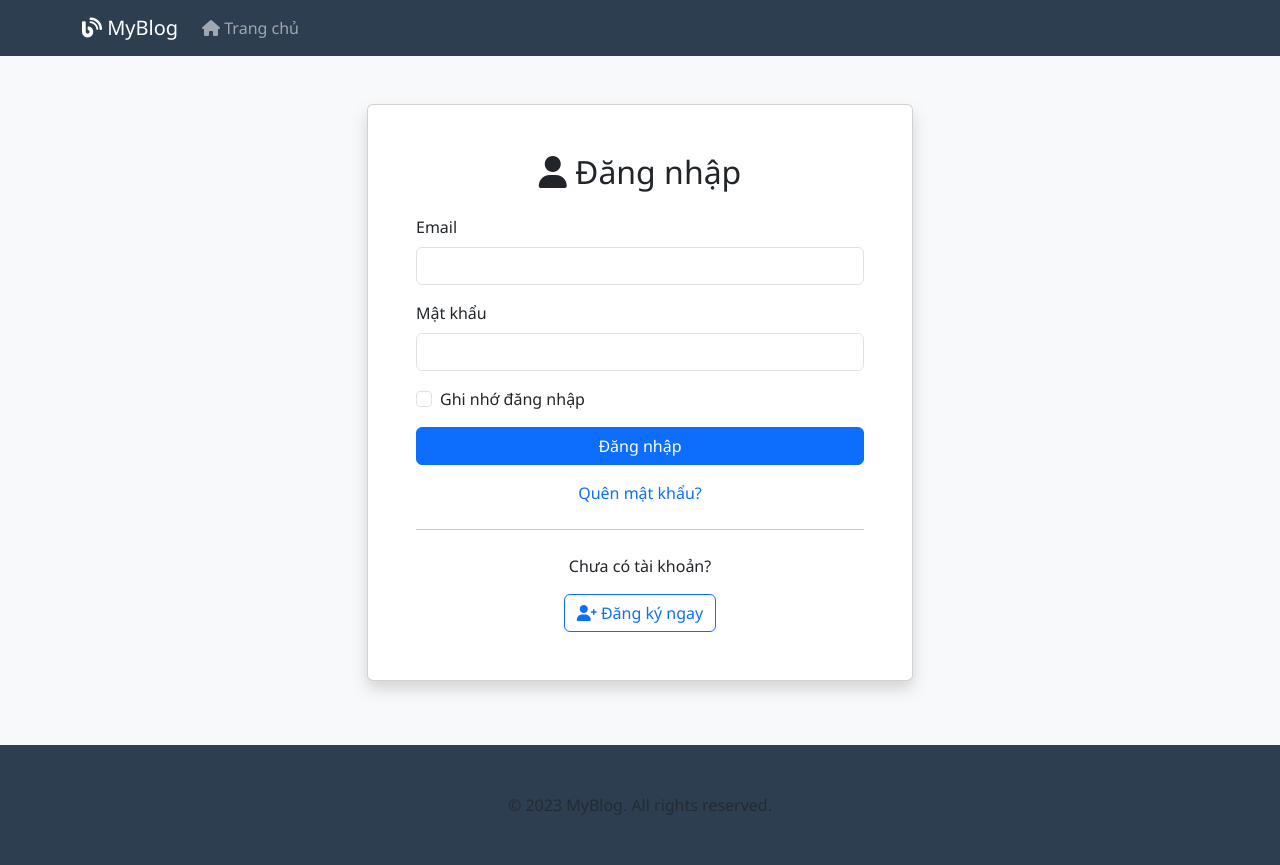
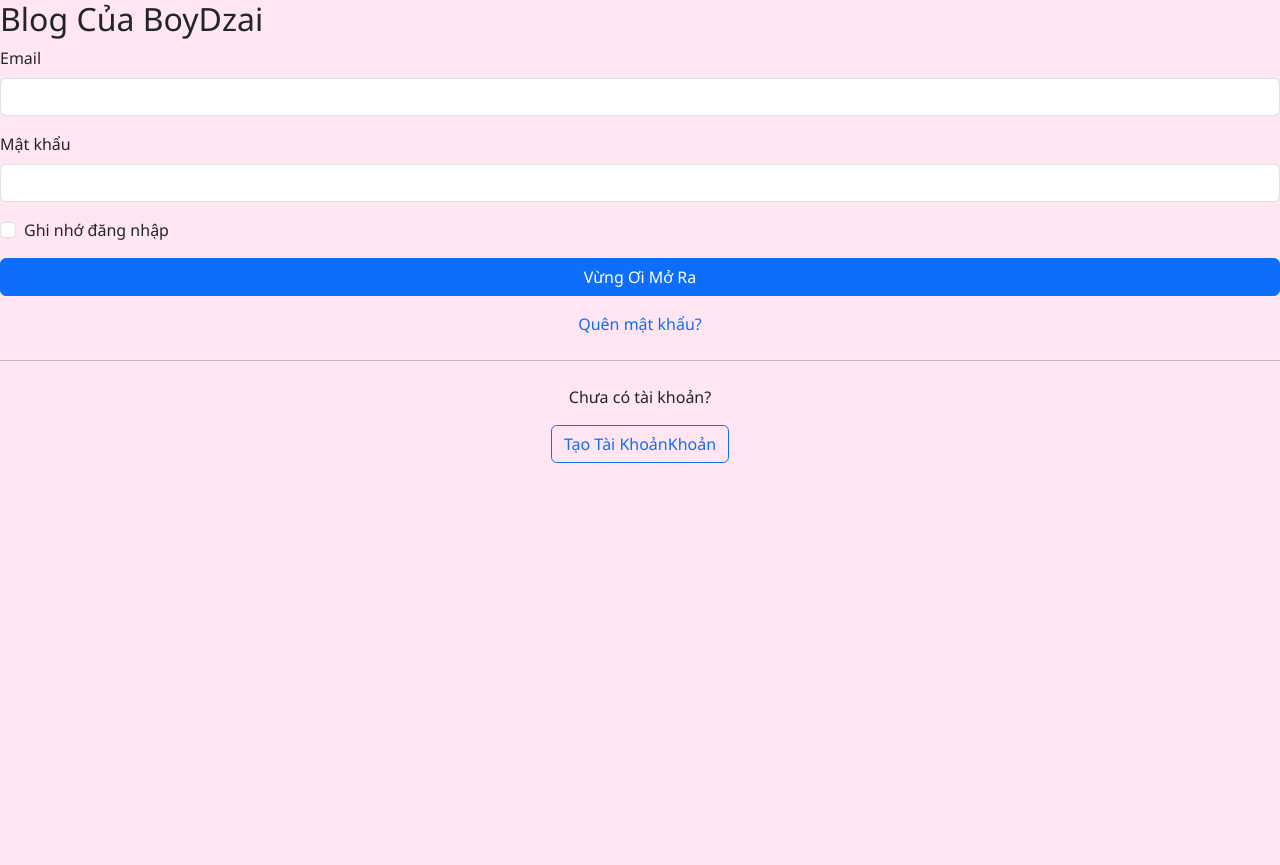
Before and after one commit to PhuBoySiTinh/flask-tiny-app-1, a Flask app: page /login in a window 1280 px wide. After the commit the page ends 463 px from the top, so only its background shows below. Run offline with Flask 3, Linux system fonts and the light colour scheme.

Commit message:
Cập nhật giao diện và nội dung

```diff
--- a/static/style.css
+++ b/static/style.css
@@ -1,12 +1,12 @@
 :root {
-    --primary-color: #2c3e50;
-    --secondary-color: #3498db;
-    --accent-color: #e74c3c;
+    --primary-color: #ff69b4; /* Màu hồng */
+    --secondary-color: #ff85c0;
+    --accent-color: #ff4d94;
 }
 
 body {
     font-family: 'Segoe UI', Tahoma, Geneva, Verdana, sans-serif;
-    background-color: #f8f9fa;
+    background-color: #ffe6f2;
 }
 
 .blog-header {
@@ -88,7 +88,7 @@ body {
     font-size: 1.5rem;
     background: var(--accent-color);
     border: none;
-    box-shadow: 0 4px 12px rgba(231, 76, 60, 0.4);
+    box-shadow: 0 4px 12px rgba(255, 105, 180, 0.4);
     transition: all 0.3s ease;
 }
 
@@ -98,7 +98,7 @@ body {
 }
 
 .category-badge {
-    background: #e8f4f8;
+    background: #ffe0f0;
     color: var(--secondary-color);
     padding: 0.4rem 1rem;
     border-radius: 20px;
--- a/templates/admin.html
+++ b/templates/admin.html
@@ -12,7 +12,7 @@
     <!-- Navbar -->
     <nav class="navbar navbar-expand-lg navbar-dark" style="background-color: var(--primary-color);">
         <div class="container">
-            <a class="navbar-brand" href="{{ url_for('index') }}"><i class="fas fa-blog"></i> MyBlog</a>
+            <a class="navbar-brand" href="{{ url_for('index') }}"><i class="fas fa-blog"></i> BLog Cua Boy</a>
             <button class="navbar-toggler" type="button" data-bs-toggle="collapse" data-bs-target="#navbarNav">
                 <span class="navbar-toggler-icon"></span>
             </button>
--- a/templates/index.html
+++ b/templates/index.html
@@ -12,7 +12,7 @@
     <!-- Navbar -->
     <nav class="navbar navbar-expand-lg navbar-dark" style="background-color: var(--primary-color);">
         <div class="container">
-            <a class="navbar-brand" href="/"><i class="fas fa-blog"></i> MyBlog</a>
+            <a class="navbar-brand" href="/"><i class="fas fa-blog"></i> Blog Cua Boy</a>
             <button class="navbar-toggler" type="button" data-bs-toggle="collapse" data-bs-target="#navbarNav">
                 <span class="navbar-toggler-icon"></span>
             </button>
@@ -61,8 +61,8 @@
     <!-- Header -->
     <header class="blog-header">
         <div class="container text-center">
-            <h1><i class="fas fa-pencil-alt"></i> Blog của tôi</h1>
-            <p>Nơi chia sẻ những câu chuyện thú vị</p>
+            <h1><i class="fas fa-pencil-alt"></i> Blog của BoyDzaiS1</h1>
+            <p>Nơi Chia Sẽ Bí Kiếp Võ Lâm</p>
 
             <!-- Search Bar -->
             <div class="search-bar">
--- a/templates/login.html
+++ b/templates/login.html
@@ -3,47 +3,16 @@
 <head>
     <meta charset="UTF-8">
     <meta name="viewport" content="width=device-width, initial-scale=1.0">
-    <title>Đăng nhập</title>
+    <title>Lối Vào Tim EmEm</title>
     <link rel="stylesheet" href="https://cdn.jsdelivr.net/npm/bootstrap@5.3.0/dist/css/bootstrap.min.css">
-    <link rel="stylesheet" href="https://cdnjs.cloudflare.com/ajax/libs/font-awesome/6.0.0/css/all.min.css">
     <link rel="stylesheet" href="{{ url_for('static', filename='style.css') }}">
 </head>
-<body class="bg-light">
-    <!-- Navbar -->
-    <nav class="navbar navbar-expand-lg navbar-dark" style="background-color: var(--primary-color);">
-        <div class="container">
-            <a class="navbar-brand" href="{{ url_for('index') }}"><i class="fas fa-blog"></i> MyBlog</a>
-            <button class="navbar-toggler" type="button" data-bs-toggle="collapse" data-bs-target="#navbarNav">
-                <span class="navbar-toggler-icon"></span>
-            </button>
-            <div class="collapse navbar-collapse" id="navbarNav">
-                <ul class="navbar-nav me-auto">
-                    <li class="nav-item">
-                        <a class="nav-link" href="{{ url_for('index') }}"><i class="fas fa-home"></i> Trang chủ</a>
-                    </li>
-                </ul>
-            </div>
-        </div>
-    </nav>
+<body>
 
-    <div class="container mt-5">
-        <div class="row justify-content-center">
-            <div class="col-md-6">
-                <!-- Flash Messages -->
-                {% with messages = get_flashed_messages(with_categories=true) %}
-                    {% if messages %}
-                        {% for category, message in messages %}
-                            <div class="alert alert-{{ 'success' if category == 'success' else 'danger' if category == 'error' else 'info' }} alert-dismissible fade show" role="alert">
-                                {{ message }}
-                                <button type="button" class="btn-close" data-bs-dismiss="alert" aria-label="Close"></button>
-                            </div>
-                        {% endfor %}
-                    {% endif %}
-                {% endwith %}
-
-                <div class="card shadow">
-                    <div class="card-body p-5">
-                        <h2 class="text-center mb-4"><i class="fas fa-user"></i> Đăng nhập</h2>
+    <div class="login-container">
+        <div class="login-image"></div>
+        <div class="login-form">
+            <h2><i class="fas fa-user"></i> Blog Của BoyDzai</h2>
             <form method="POST" action="{{ url_for('login') }}">
                 <div class="mb-3">
                     <label for="email" class="form-label">Email</label>
@@ -57,7 +26,7 @@
                     <input type="checkbox" class="form-check-input" id="remember" name="remember">
                     <label class="form-check-label" for="remember">Ghi nhớ đăng nhập</label>
                 </div>
-                            <button type="submit" class="btn btn-primary w-100">Đăng nhập</button>
+                <button type="submit" class="btn btn-primary w-100">Vừng Ơi Mở Ra</button>
             </form>
 
             <div class="text-center mt-3">
@@ -65,26 +34,13 @@
             </div>
 
             <hr class="my-4">
-
             <div class="text-center">
                 <p>Chưa có tài khoản?</p>
-                            <a href="{{ url_for('register') }}" class="btn btn-outline-primary">
-                                <i class="fas fa-user-plus"></i> Đăng ký ngay
-                            </a>
-                        </div>
-                    </div>
-                </div>
+                <a href="{{ url_for('register') }}" class="btn btn-outline-primary">Tạo Tài KhoảnKhoản</a>
             </div>
         </div>
     </div>
 
-    <!-- Footer -->
-    <footer class="footer">
-        <div class="container text-center py-3">
-            <span class="text-muted">© 2023 MyBlog. All rights reserved.</span>
-        </div>
-    </footer>
-
     <script src="https://cdn.jsdelivr.net/npm/bootstrap@5.3.0/dist/js/bootstrap.bundle.min.js"></script>
 </body>
 </html>
--- a/templates/post.html
+++ b/templates/post.html
@@ -10,7 +10,7 @@
     <!-- Navbar -->
     <nav class="navbar navbar-expand-lg navbar-dark" style="background-color: var(--primary-color);">
         <div class="container">
-            <a class="navbar-brand" href="/"><i class="fas fa-blog"></i> MyBlog</a>
+            <a class="navbar-brand" href="/"><i class="fas fa-blog"></i> Blog Cua Boy</a>
             <button class="navbar-toggler" type="button" data-bs-toggle="collapse" data-bs-target="#navbarNav">
                 <span class="navbar-toggler-icon"></span>
             </button>
```
Also changed, not shown: templates/new_post.html (+4 -4 lines), README.md. Lines whose indentation alone changed are shown as unchanged.
